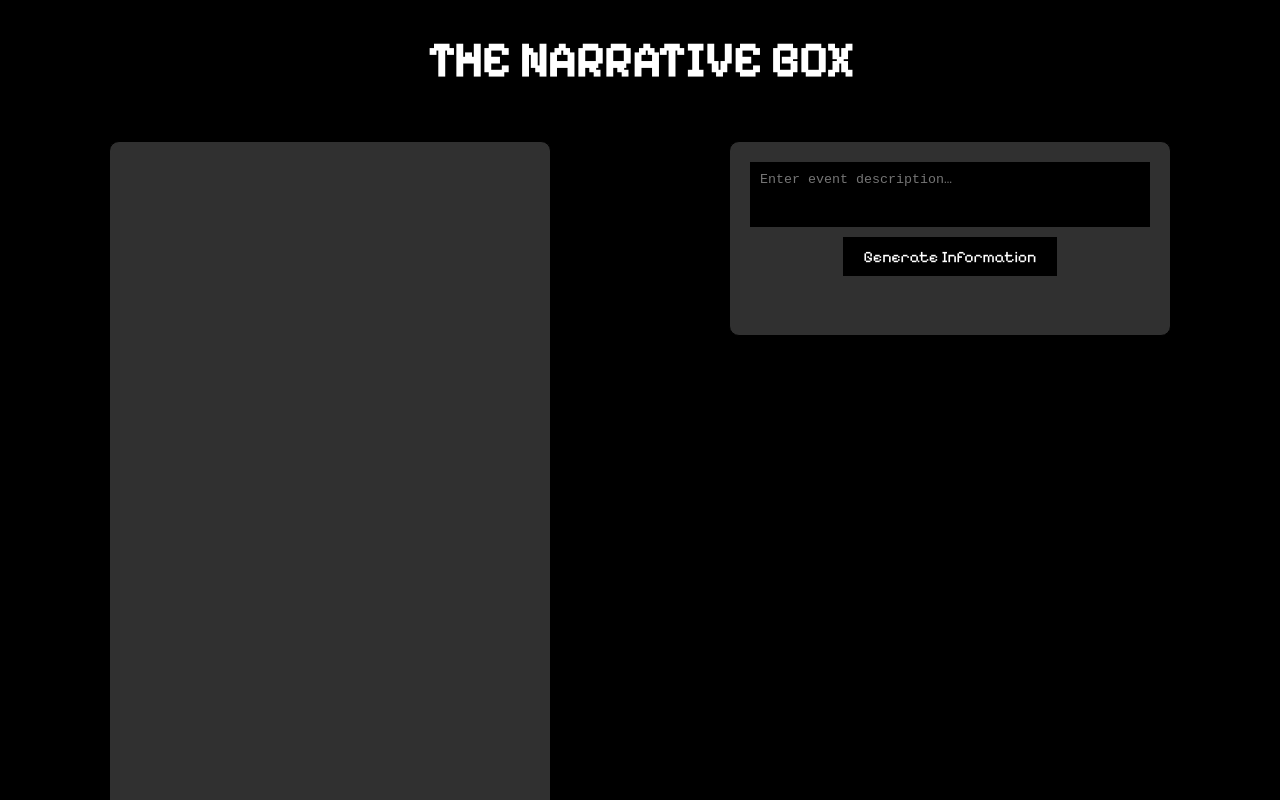
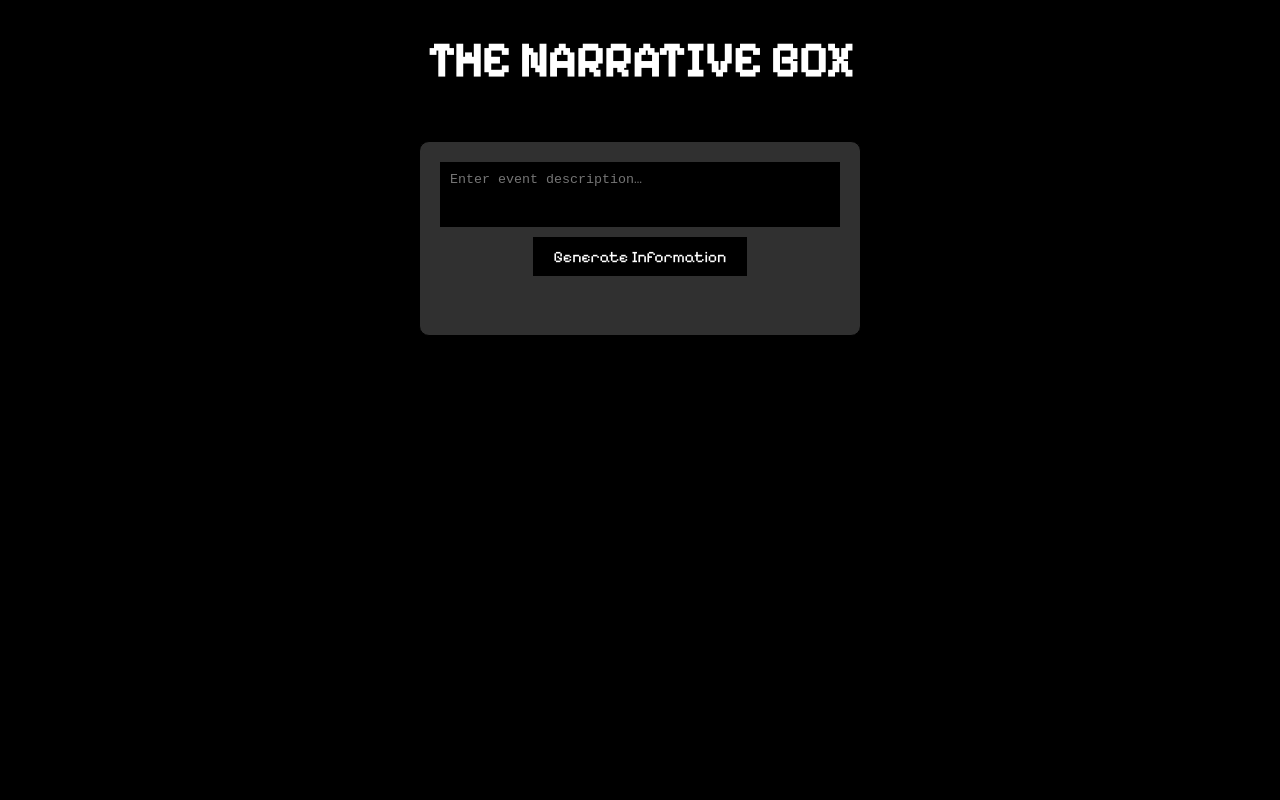
Before and after one commit to tom-plant/the-narrative-box, a React (Create React App) app: page / in a window 1280 px wide. Shown: the top 800 px of the page. Built offline with nearby package versions, Linux system fonts and the light colour scheme.

Commit message:
Linked Left Console to appear alongside Right Console. Minor commenting to clarify code.

```diff
--- a/src/App.js
+++ b/src/App.js
@@ -10,17 +10,26 @@ import ConsoleLeft from './components/ConsoleLeft/ConsoleLeft';
 
 function App() {
   const [isConsoleRightVisible, setConsoleRightVisible] = useState(false);
+  const [isConsoleLeftVisible, setConsoleLeftVisible] = useState(false);
 
+  //Console Visibility
   const showConsoleRight = () => {
     setConsoleRightVisible(true);
   };
+  const showConsoleLeft = () => {
+    setConsoleLeftVisible(true);
+  };
+
 
   return (
     <div className="App">
       <Header />
       <div className="container">
-        <ConsoleLeft />
-        <InputInterface showConsoleRight={showConsoleRight} />
+      {isConsoleLeftVisible && <ConsoleLeft />}
+        <InputInterface
+          showConsoleRight={showConsoleRight} // callback function
+          showConsoleLeft={showConsoleLeft} // callback function
+          />
         {isConsoleRightVisible && <ConsoleRight />}
       </div>
     </div>
--- a/src/components/InputInterface/InputInterface.jsx
+++ b/src/components/InputInterface/InputInterface.jsx
@@ -7,50 +7,52 @@ import AvailableInformation from './AvailableInformation/AvailableInformation';
 import NarrativeButton from './NarrativeButton';
 import './InputInterface.css';
 
-function InputInterface({ toggleConsoleRight, showConsoleRight }) {
+function InputInterface({ toggleConsoles, showConsoleRight, showConsoleLeft }) {
   const [factCount, setFactCount] = useState(0);
   const [isButtonClicked, setIsButtonClicked] = useState(false); // State to track Generate Information button click
   const [selectedBoxCount, setSelectedBoxCount] = useState(0); // State to track selected box count
   const [buttonDisabled, setButtonDisabled] = useState(false); // State to disable the Generate Information button
 
+// Generate Information Button
   const handleGenerateClick = () => {
-    if (factCount >= 30) {
-      // Disable the button if the factCount reaches 30
+    // Disable Generate Information Button
+    if (factCount >= 30) { // Disable the button if the factCount reaches 30
       setButtonDisabled(true);
       console.log("Button disabled!"); // Add a console log to check if the button is disabled
       return;
     }
-
+    // Count Fact Boxes and cap at 30
     const newFactCount = factCount + 6;
-    // Cap the count at 30 if it exceeds
     setFactCount(newFactCount > 30 ? 30 : newFactCount);
 
-    // Set the state to indicate the Generatee Information button has been clicked
+    // Set the state to indicate the Generate Information button has been clicked
     setIsButtonClicked(true);
     console.log("Button clicked!"); // Add a console log to check if the button is clicked
   };
 
-  // Function to handle changes in selected box count
+// Fact Box Selection
   const handleBoxSelectionChange = (count) => {
     setSelectedBoxCount(count);
   };
+
 
   return (
     <div className="input-interface">
       <TextEntryBox />
       <GenerateButton
-        onGenerateClick={handleGenerateClick}
+        onGenerateClick={handleGenerateClick} // Pass the callback function
         disabled={buttonDisabled} // Pass the disabled state to the Generate Information Button
       />
       <AvailableInformation
         factCount={factCount}
-        isButtonClicked={isButtonClicked} /* Pass isButtonClicked as a prop */
+        isButtonClicked={isButtonClicked} // Pass isButtonClicked as a prop
         onBoxSelectionChange={handleBoxSelectionChange} // Pass the handler to AvailableInformation
       />
       {selectedBoxCount > 1 && (
         <NarrativeButton
-          toggleConsoleRight={toggleConsoleRight} // Pass the callback function
+          toggleConsoleRight={toggleConsoles} // Pass the callback function
           showConsoleRight={showConsoleRight}
+          showConsoleLeft={showConsoleLeft}
         />
       )}
     </div>
--- a/src/components/InputInterface/NarrativeButton.jsx
+++ b/src/components/InputInterface/NarrativeButton.jsx
@@ -3,10 +3,14 @@
 import React from 'react';
 import './NarrativeButton.css';
 
-function NarrativeButton({ showConsoleRight }) {
+function NarrativeButton({ showConsoleRight, showConsoleLeft }) {
+
+// Reveal Left and Right Consoles on click
   const handleNarrativeClick = () => {
     showConsoleRight(); // Call the callback function to show ConsoleRight
+    showConsoleLeft(); // Call the callback function to show ConsoleLeft
   };
+
 
   return (
     <button className="narrative-button" onClick={handleNarrativeClick}>
```
